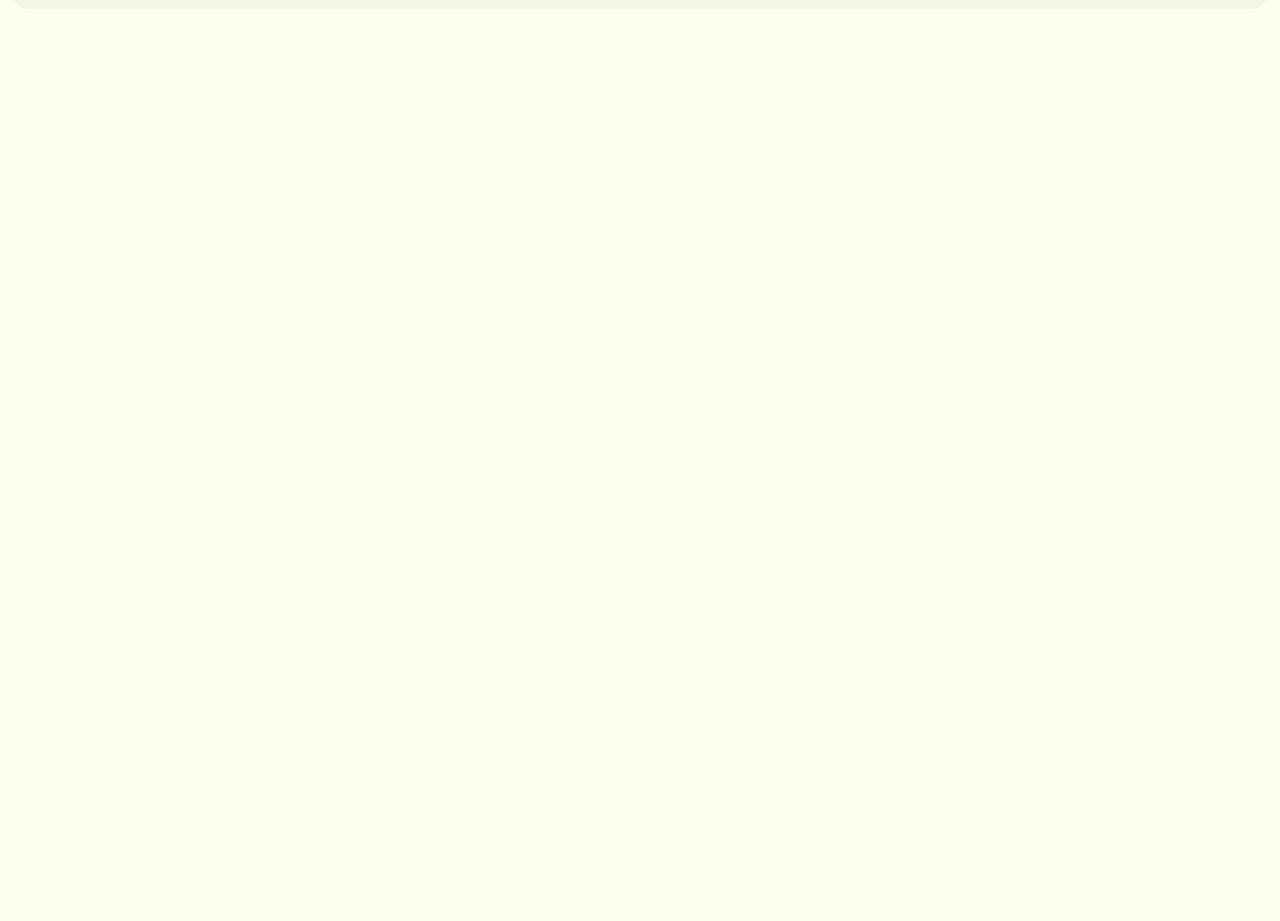
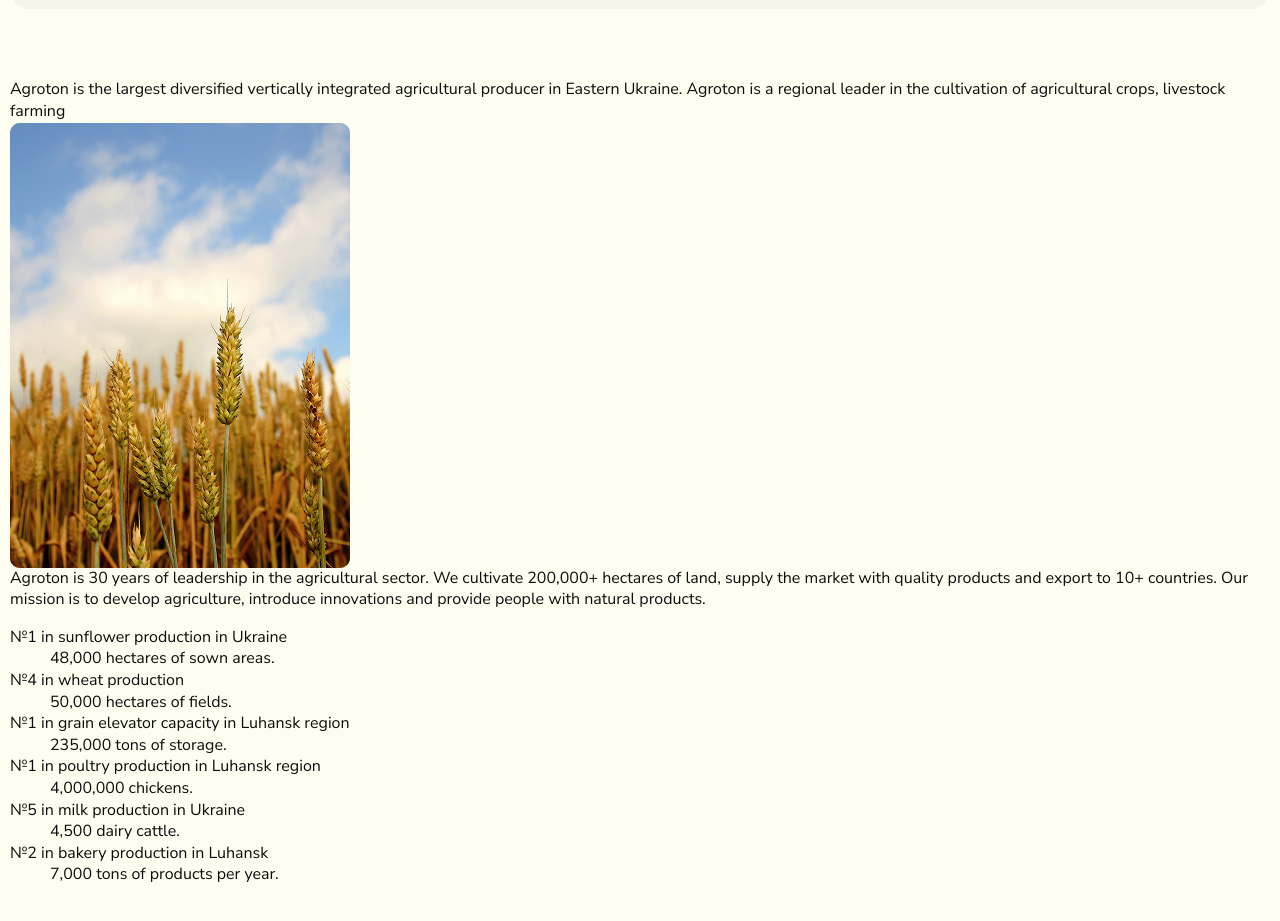
Before and after one commit to poetryofcode/Agroton, a Next.js app: page / in a window 1280 px wide. Shown: the part 1280-2201 px from the top of the page. Before the commit the page ends 1469 px from the top, so only its background shows below. Built offline with nearby package versions, Linux system fonts and the light colour scheme.

Commit message:
feat: table

```diff
--- a/src/components/About.tsx
+++ b/src/components/About.tsx
@@ -5,6 +5,7 @@ import Image from "next/image";
 import boxImgOne from "@/images/box-image-1.png";
 import boxImgTwo from "@/images/box-image-2.png";
 import boxBtn from "@/images/box-btn.png";
+import chartImg from "@/images/char-img.png";
 
 export default function About() {
   return (
@@ -72,16 +73,57 @@ export default function About() {
           <div className={styles.stats__item}>
             <dt className={styles.stats__title}>1.5 mil. tons</dt>
             <dd className={styles.stats__descr}>
-              products we produce every year.
+              products we produce every year
             </dd>
           </div>
           <div className={styles.stats__item}>
             <dt className={styles.stats__title}>10+ countries</dt>
             <dd className={styles.stats__descr}>
-              we export products all over the world.
+              we export products all over the world
             </dd>
           </div>
         </dl>
+        <p className={styles.text}>
+          Agroton is the largest diversified vertically integrated agricultural
+          producer in Eastern Ukraine. Agroton is a regional leader in the
+          cultivation of agricultural crops, livestock farming
+        </p>
+        <div className={styles.chart__box}>
+          <Image className={styles.chart__box_img} src={chartImg} alt="image" />
+          <p className={styles.chart__box_text}>
+            Agroton is 30 years of leadership in the agricultural sector. We
+            cultivate 200,000+ hectares of land, supply the market with quality
+            products and export to 10+ countries. Our mission is to develop
+            agriculture, introduce innovations and provide people with natural
+            products.
+          </p>
+          <dl className={styles.table}>
+            <div className={styles.table__item}>
+              <dt>№1 in sunflower production in Ukraine</dt>
+              <dd>48,000 hectares of sown areas.</dd>
+            </div>
+            <div className={styles.table__item}>
+              <dt>№4 in wheat production</dt>
+              <dd>50,000 hectares of fields.</dd>
+            </div>
+            <div className={styles.table__item}>
+              <dt>№1 in grain elevator capacity in Luhansk region</dt>
+              <dd>235,000 tons of storage.</dd>
+            </div>
+            <div className={styles.table__item}>
+              <dt>№1 in poultry production in Luhansk region</dt>
+              <dd>4,000,000 chickens.</dd>
+            </div>
+            <div className={styles.table__item}>
+              <dt>№5 in milk production in Ukraine</dt>
+              <dd>4,500 dairy cattle.</dd>
+            </div>
+            <div className={styles.table__item}>
+              <dt>№2 in bakery production in Luhansk</dt>
+              <dd>7,000 tons of products per year.</dd>
+            </div>
+          </dl>
+        </div>
       </div>
     </section>
   );
```
Also changed, not shown: src/images/char-img.png (added).
